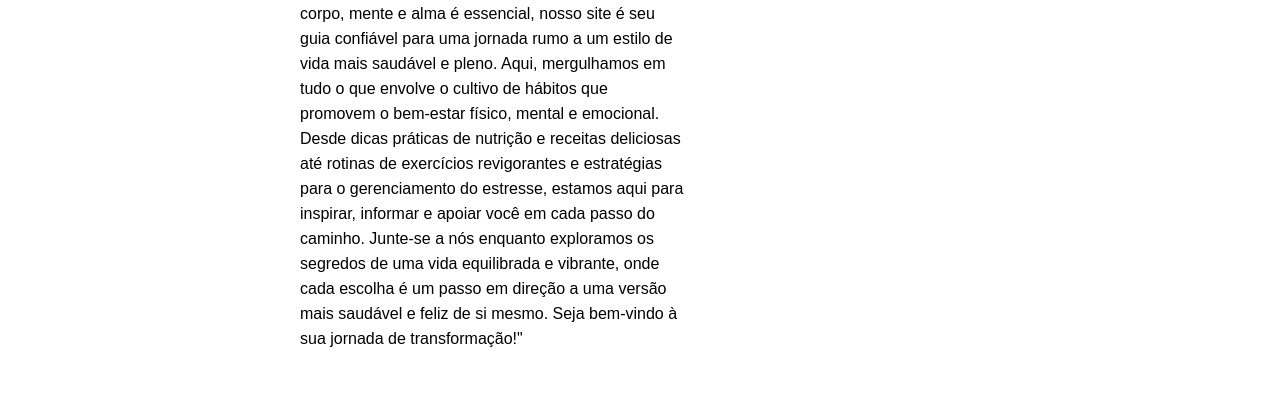
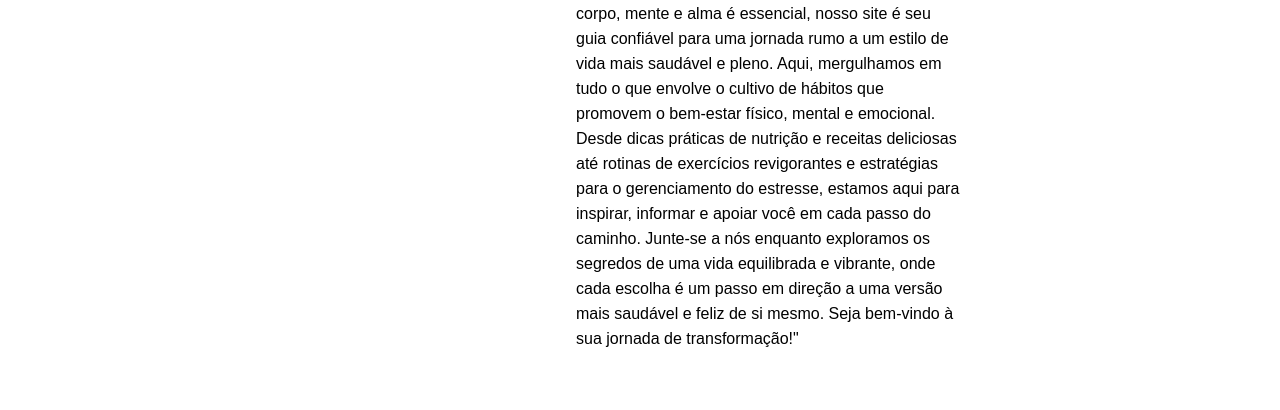
Before and after one commit to izaceesar/Sitecss, a plain HTML site: page index.html in a window 1280 px wide. Shown: the part 735-1145 px from the top of the page. Drawn offline with nearby package versions, Linux system fonts and the light colour scheme.

Commit message:
Atualizar o styles.css

```diff
--- a/styles.css
+++ b/styles.css
@@ -34,7 +34,7 @@ body{
   background-color:rgb(255, 255, 255);
   float:left;
   margin-top: px;
-  margin-left: 300px;
+  margin-left: 45%;
 }
 
 #lado{
```
